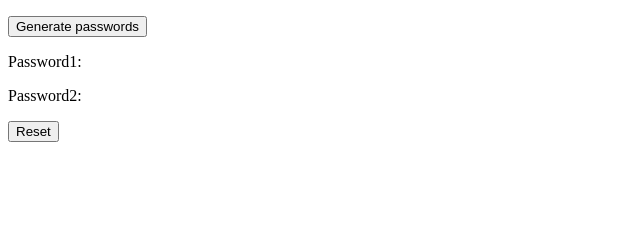
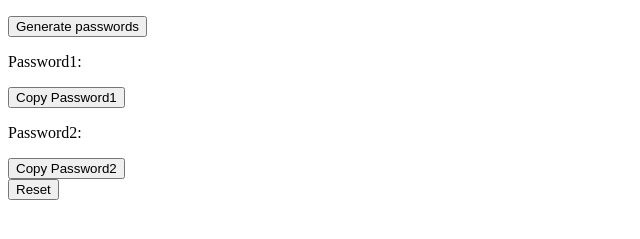
Before and after one commit to andyja/password-generator, a plain HTML site: page index.html in a window 1280 px wide. Shown: the part 105-344 px from the top of the page, without its empty margins (0-640 px from the left). Drawn offline with Linux system fonts and the light colour scheme.

Commit message:
New feature: copy to clipboard working, need to refactor, only executable if passwordGenerated = true

```diff
--- a/index.html
+++ b/index.html
@@ -4,16 +4,22 @@
     <meta charset="UTF-8">
     <meta http-equiv="X-UA-Compatible" content="IE=edge">
     <meta name="viewport" content="width=device-width, initial-scale=1.0">
-    <title>Document</title>
+    <title>Password Generator</title>
 </head>
 <body>
     <div>
         <h1>Generate a random password</h1>
         <h3>Never use an insecure password again</h3>
         <button onclick="generatePasswords()">Generate passwords</button>
-        <p id="password-one-el">Password1: </p>
-        <p id="password-two-el">Password2: </p>
-        <button onclick="resetPasswords()">Reset</button>
+        <p>Password1:</p>
+        <p id="password-one-el"></p>
+        <button onclick="copyTextOne()">Copy Password1</button>
+        <p>Password2:</p>
+        <p id="password-two-el"></p>
+        <button onclick="copyTextTwo()">Copy Password2 </button>
+            <div>
+            <button onclick="resetPasswords()">Reset</button>
+            </div>
         <script src="index.js"></script>
     </div>
 </body>
--- a/index.js
+++ b/index.js
@@ -4,7 +4,6 @@ let passwordGenerated = false;
 let passwordLength = 15;
 let passwordOneEl = document.getElementById("password-one-el");
 let passwordTwoEl = document.getElementById("password-two-el");
-
 
 function generatePasswords() {
     if (passwordGenerated === false) {
@@ -20,6 +19,28 @@ function generatePasswords() {
     passwordGenerated = true;
 }
 }
+
+const copyTextOne = async () => {
+    let copyPasswordOne = document.getElementById("password-one-el").innerHTML;
+    try {
+        await navigator.clipboard.writeText(copyPasswordOne);
+        alert('Content copied to clipboard');
+      } catch (err) {
+        alert('Failed to copy: ', err);
+      }
+    }
+
+const copyTextTwo = async () => {
+        let copyPasswordTwo = document.getElementById("password-two-el").innerHTML;
+        try {
+            await navigator.clipboard.writeText(copyPasswordTwo);
+            alert('Content copied to clipboard');
+          } catch (err) {
+            alert('Failed to copy: ', err);
+          }
+        }
+
+
 function resetPasswords() {
     passwordGenerated = false;
     passwordOneEl.textContent = "";
```
